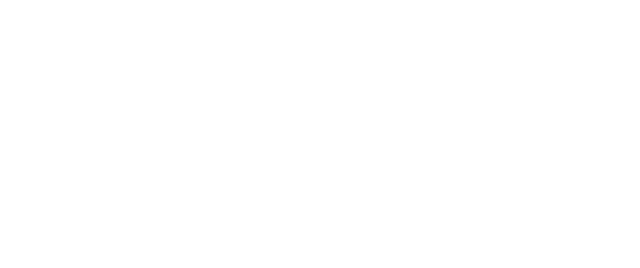
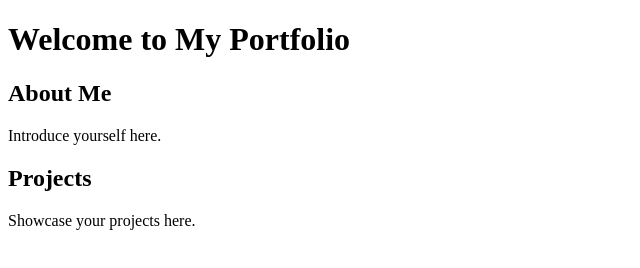
Before and after one commit to pranaymalhan/pranaymalhan.github.io, a plain HTML site: page index.html in a window 1280 px wide. Shown: the whole page, without its empty margins (0-640 px from the left). Drawn offline with Linux system fonts and the light colour scheme.

Commit message:
Added sections

```diff
--- a/index.html
+++ b/index.html
@@ -1,13 +1,22 @@
 <!DOCTYPE html>
 <html lang="en">
-  <head>
+<head>
     <meta charset="UTF-8">
     <meta name="viewport" content="width=device-width, initial-scale=1.0">
-    <meta http-equiv="X-UA-Compatible" content="ie=edge">
-    <title>Portfolio</title>
-    <link rel="stylesheet" href="css\style.css">
-  </head>
-  <body>
-    <script src="js\index.js"></script>
-  </body>
+    <title>My Portfolio</title>
+    <link rel="stylesheet" href="css/styles.css">
+</head>
+<body>
+    <header>
+        <h1>Welcome to My Portfolio</h1>
+    </header>
+    <section>
+        <h2>About Me</h2>
+        <p>Introduce yourself here.</p>
+    </section>
+    <section>
+        <h2>Projects</h2>
+        <p>Showcase your projects here.</p>
+    </section>
+</body>
 </html>
```
